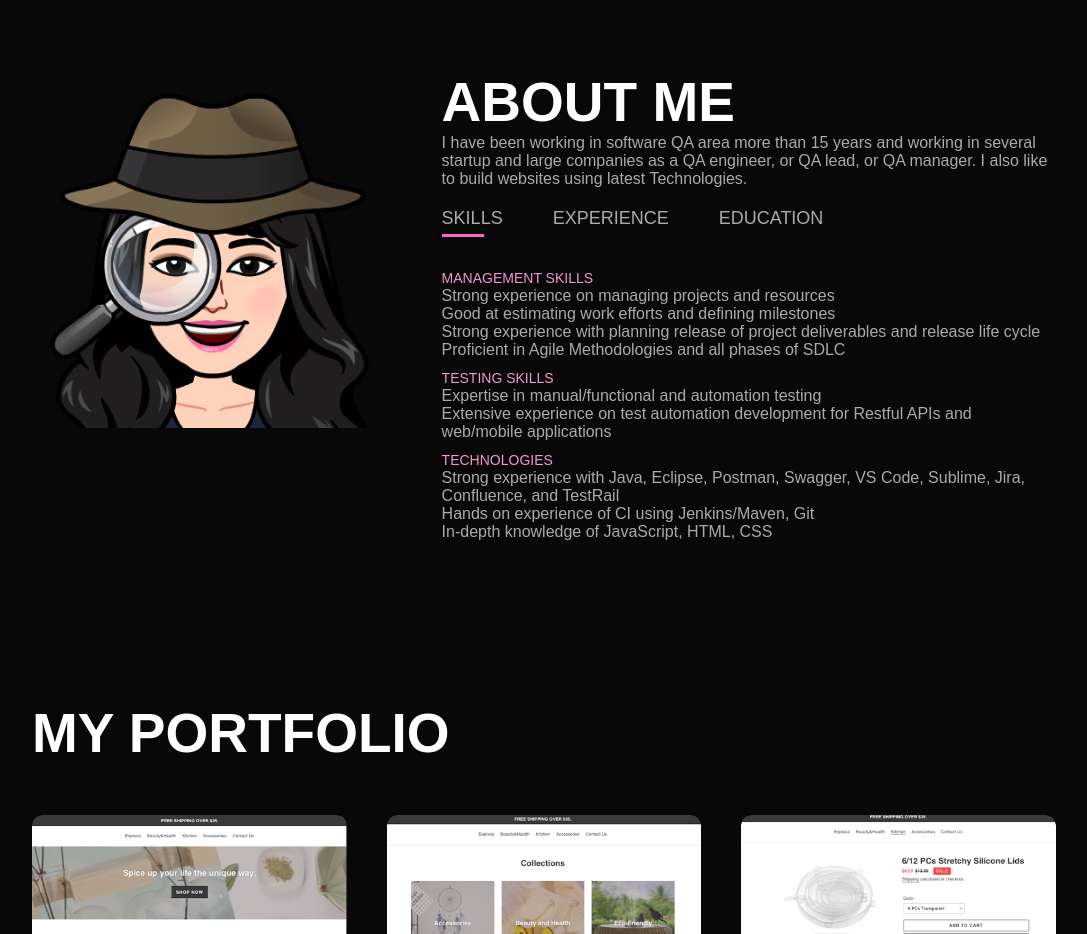
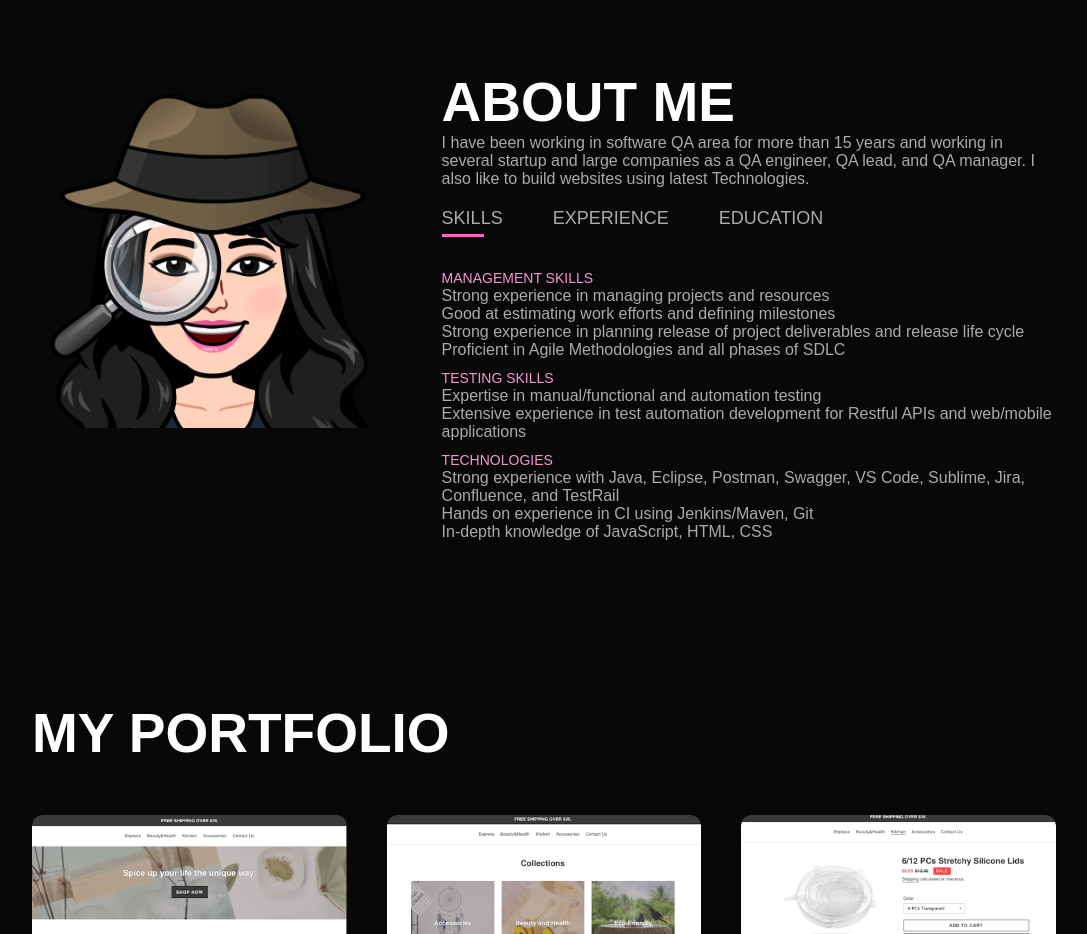
Before and after one commit to jennsrepo/jennsrepo.github.io, a plain HTML site: page index.html in a window 1280 px wide. Shown: the part 820-1754 px from the top of the page, without its empty margins (96-1183 px from the left). Drawn offline with Linux system fonts and the light colour scheme.

Commit message:
Add files via upload

```diff
--- a/index.html
+++ b/index.html
@@ -44,9 +44,9 @@
           <div class="about-col-2">
             <h1 class="sub-title">ABOUT ME</h1>
             <p>
-              I have been working in software QA area more than 15 years and
+              I have been working in software QA area for more than 15 years and
               working in several startup and large companies as a QA engineer,
-              or QA lead, or QA manager. I also like to build websites using
+              QA lead, and QA manager. I also like to build websites using
               latest Technologies.
             </p>
 
@@ -65,11 +65,11 @@
             <div class="tab-contents active-tab" id="skills">
                 <ul>
                   <li>
-                    <span>MANAGEMENT SKILLS </span><br />Strong experience on
+                    <span>MANAGEMENT SKILLS </span><br />Strong experience in
                     managing projects and resources
                     <p>Good at estimating work efforts and defining milestones</p>
                     <p>
-                      Strong experience with planning release of project
+                      Strong experience in planning release of project
                       deliverables and release life cycle
                     </p>
                     <p>
@@ -80,7 +80,7 @@
                     <span>TESTING SKILLS</span><br />Expertise in
                     manual/functional and automation testing
                     <p>
-                      Extensive experience on test automation development for
+                      Extensive experience in test automation development for
                       Restful APIs and web/mobile applications
                     </p>
                   </li>
@@ -88,7 +88,7 @@
                     <span>TECHNOLOGIES </span><br />Strong experience with Java,
                     Eclipse, Postman, Swagger, VS Code, Sublime, Jira, Confluence,
                     and TestRail
-                    <p>Hands on experience of CI using Jenkins/Maven, Git</p>
+                    <p>Hands on experience in CI using Jenkins/Maven, Git</p>
                     <p>In-depth knowledge of JavaScript, HTML, CSS</p>
                   </li>
                 </ul>
```
Also changed, not shown: 2 other files.
